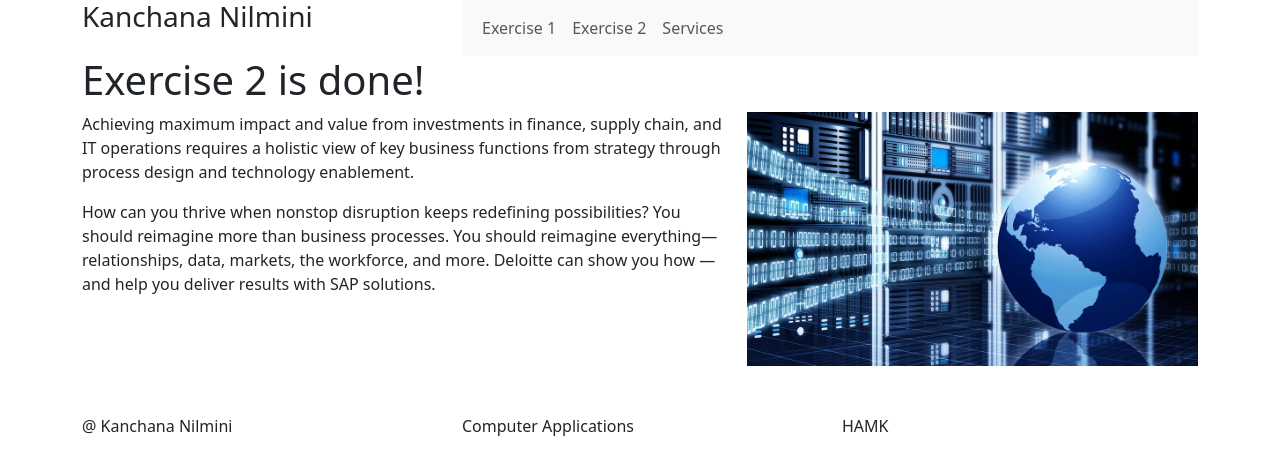
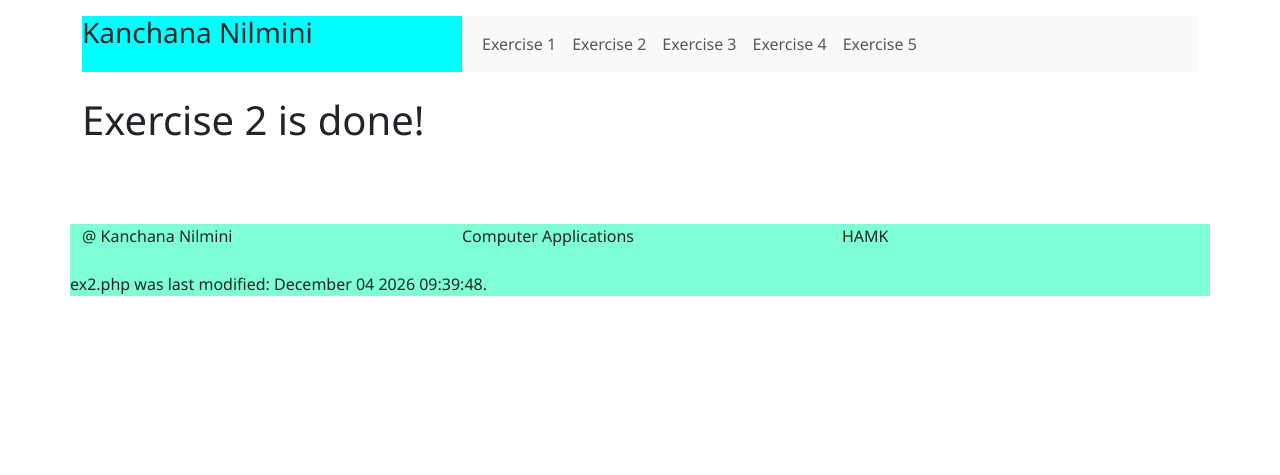
Before and after one commit to Nilmini23/src, a PHP site: page /phpTasks/ex2.php in a window 1280 px wide. Shown: the top 475 px of the page. Run offline with PHP 8.4, Linux system fonts and the light colour scheme.

Commit message:
task 3 done

```diff
--- a/phpTasks/ex2.php
+++ b/phpTasks/ex2.php
@@ -2,27 +2,9 @@
 <?php
     $title = "Exercise 2";
     include 'header.php';
-    ?>
+?>
 
-
-<h1> Exercise 2 is done!</h1>
-
-        <div class="row">
-            <div class="col-md-7">
-                <p>Achieving maximum impact and value from investments in finance, supply chain,
-                    and IT operations requires a holistic view of key business functions from strategy
-                    through process design and technology enablement.
-                </p>
-                <p>How can you thrive when nonstop disruption keeps redefining possibilities? You should
-                    reimagine more than business processes. You should reimagine everything—relationships,
-                    data, markets, the workforce, and more. Deloitte can show you how —and help you deliver
-                    results with SAP solutions.
-                </p>
-            </div>
-            <div class="col-md-5">
-                <img class="img-fluid" src="images/Tech-consult.jpg">
-            </div>
-        </div>
-
+<br>
+<h1> Exercise 2 is done!</h1><br>
 <br><br>
 <?php include 'footer.php' ?>
--- a/phpTasks/footer.php
+++ b/phpTasks/footer.php
@@ -1,7 +1,13 @@
         <footer class="row">
             <div class="col-md-4">@ Kanchana Nilmini</div>
             <div class="col-md-4">Computer Applications</div>
-            <div class="col-md-4">HAMK</div>
+            <div class="col-md-4">HAMK</div><br>
+
+            <?php
+                $filename = basename($_SERVER['PHP_SELF']);
+                $modified_time = date("F d Y H:i:s.", filemtime($filename));
+                echo $filename . " was last modified: " . $modified_time;
+            ?>
         </footer>
     </div>
 
--- a/phpTasks/header.php
+++ b/phpTasks/header.php
@@ -20,9 +20,7 @@
                 <div class="col-md-8">
                     <nav class="navbar navbar-expand-lg bg-body-tertiary">
                         <div class="container-fluid">
-                            <button class="navbar-toggler" type="button" data-bs-toggle="collapse" data-bs-target="#navbarSupportedContent" aria-controls="navbarSupportedContent" aria-expanded="false" aria-label="Toggle navigation">
-                                <span class="navbar-toggler-icon"></span>
-                            </button>
+
                             <div class="collapse navbar-collapse" id="navbarSupportedContent">
                                 <ul class="navbar-nav me-auto mb-2 mb-lg-0">
                                     <li class="nav-item">
@@ -32,7 +30,13 @@
                                         <a class="nav-link" href="ex2.php">Exercise 2</a>
                                     </li>
                                     <li class="nav-item">
-                                        <a class="nav-link" href="#">Services</a>
+                                        <a class="nav-link" href="ex3.php">Exercise 3</a>
+                                    </li>
+                                    <li class="nav-item">
+                                        <a class="nav-link" href="ex4.php">Exercise 4</a>
+                                    </li>
+                                    <li class="nav-item">
+                                        <a class="nav-link" href="ex5.php">Exercise 5</a>
                                     </li>
                                 </ul>
                             </div>
--- /dev/null
+++ b/phpTasks/styles.css
@@ -0,0 +1,24 @@
+body {
+font-family:'Segoe UI', Tahoma, Geneva, Verdana, sans-serif;
+margin: 16px auto;
+width: 1200px;
+
+}
+
+nav a, nav a:visited, nav a:active {
+    color:rgb(10, 10, 230);
+}
+
+header {
+    background-color: aqua;
+}
+
+footer {
+    background-color: aquamarine;
+}
+
+@media (max-width:1200px) {
+    body {
+        width: 90%;
+    }
+}
```
Also changed, not shown: phpTasks/ex1.php (+7 -21 lines), phpTasks/ex3.php (added, +89 -0 lines), phpTasks/process.php (added, +11 -0 lines).
